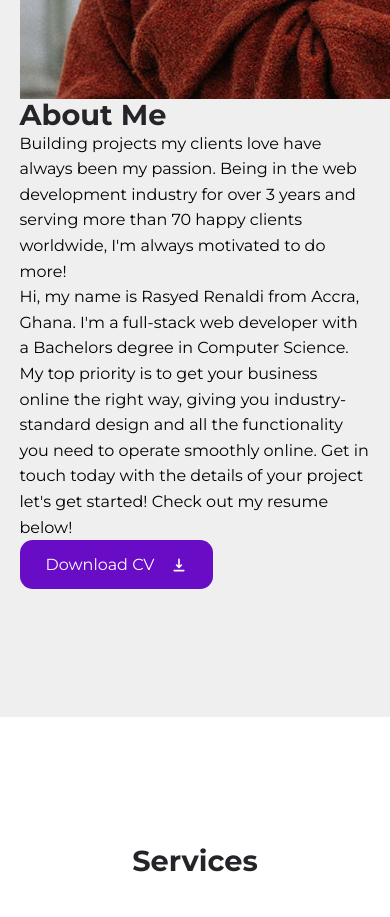
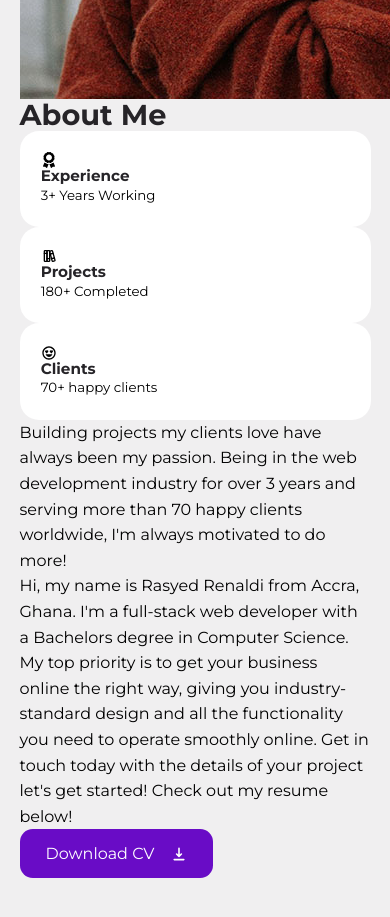
Before and after one commit to rasyedrenaldi/portfolioMe, a React (Create React App) app: page / in a window 390 px wide. Shown: the part 1720-2637 px from the top of the page. Built offline with nearby package versions, Linux system fonts and the light colour scheme.

Commit message:
added card and using props

```diff
--- /dev/null
+++ b/src/components/Card.jsx
@@ -0,0 +1,11 @@
+import './card.css';
+
+const Card = ({ children, className, onClick }) => {
+  return (
+    <article className={`card ${className}`} onClick={onClick}>
+      {children}
+    </article>
+  );
+};
+
+export default Card;
--- /dev/null
+++ b/src/components/card.css
@@ -0,0 +1,29 @@
+.card {
+  background: var(--color-white);
+  padding: 1.5rem;
+  border: 2px solid transparent;
+  border-radius: var(--border-radius-1);
+  transition: var(--transition);
+}
+
+.card:hover {
+  background: transparent;
+  border-color: var(--color-white);
+  transform: translateY(-0.5);
+}
+
+.card.light {
+  background: var(--color-light);
+}
+
+.card.light:hover {
+  background: transparent;
+  border-color: var(--color-light);
+}
+
+/* MEDIA QUERIES (phones) */
+@media screen and (max-width: 600px) {
+  .card {
+    padding: 1.2rem;
+  }
+}
--- a/src/sections/about/About.jsx
+++ b/src/sections/about/About.jsx
@@ -2,6 +2,8 @@
 import AboutImage from '../../assets/about.jpg';
 import CV from '../../assets/cv.pdf';
 import { HiDownload } from 'react-icons/hi';
+import data from './data.js';
+import Card from '../../components/Card';
 import './about.css';
 
 const About = () => {
@@ -15,7 +17,15 @@
         </div>
         <div className="about__right">
           <h2>About Me</h2>
-          <div className="about__cards"></div>
+          <div className="about__cards">
+            {data.map(item => (
+              <Card key={item.id} className="about__card">
+                <span className="about__card-icon">{item.icon}</span>
+                <h5>{item.title}</h5>
+                <small>{item.desc}</small>
+              </Card>
+            ))}
+          </div>
           <p>Building projects my clients love have always been my passion. Being in the web development industry for over 3 years and serving more than 70 happy clients worldwide, I'm always motivated to do more!</p>
           <p>
             Hi, my name is Rasyed Renaldi from Accra, Ghana. I'm a full-stack web developer with a Bachelors degree in Computer Science. My top priority is to get your business online the right way, giving you industry-standard design and
```
